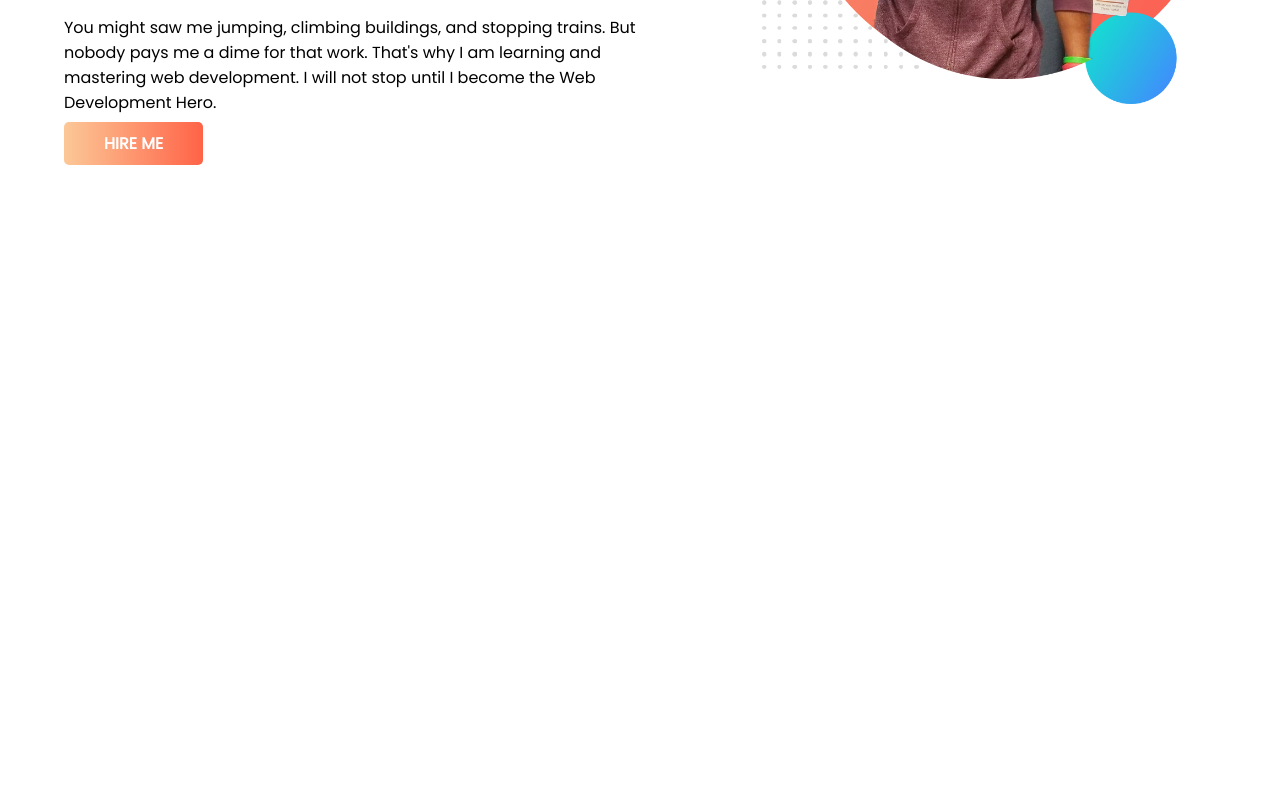
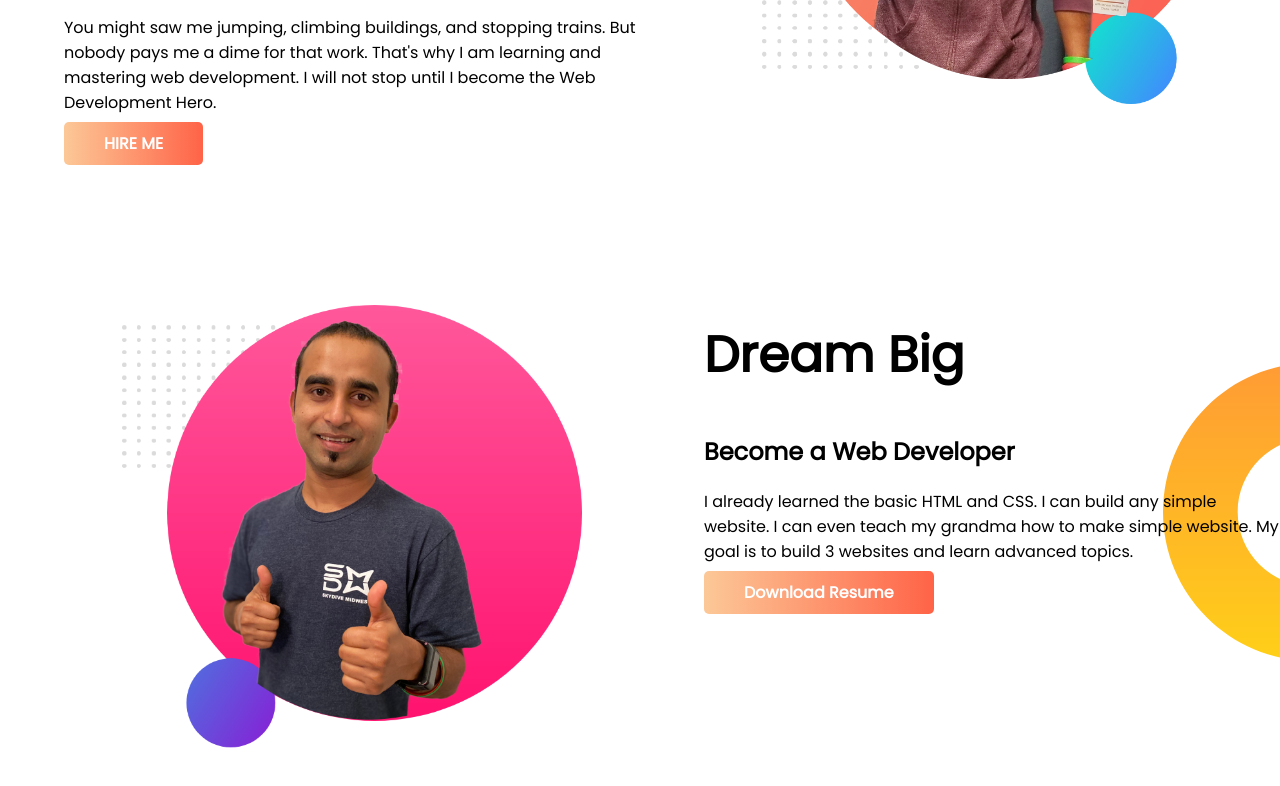
Before and after one commit to comconToukir/developer-portfolio, a plain HTML site: page index.html in a window 1280 px wide. Shown: the part 382-1168 px from the top of the page. Before the commit the page ends 800 px from the top, so only its background shows below. Drawn offline with Linux system fonts and the light colour scheme.

Commit message:
dream-big done

```diff
--- a/index.html
+++ b/index.html
@@ -26,5 +26,16 @@
         <img src="images/jhankar.png" alt="Jhankar Mahbub">
       </div>
     </section>
+    <section class="dream-big">
+      <div class="half-width">
+        <img src="images/jhankar2.png" alt="">
+      </div>
+      <div class="half-width">
+        <h1>Dream Big</h1>
+        <h2>Become a Web Developer</h2>
+        <p>I already learned the basic HTML and CSS. I can build any simple website. I can even teach my grandma how to make simple website. My goal is to build 3 websites and learn advanced topics.</p>
+        <a class="orange-button" href="" target="_blank">Download Resume</a>
+      </div>
+    </section>
   </body>
 </html>
--- a/style.css
+++ b/style.css
@@ -11,6 +11,7 @@ h1 .orange-color {
 }
 section {
   display: flex;
+  margin-bottom: 120px;
 }
 .half-width {
   width: 50%;
@@ -34,3 +35,8 @@ section {
   background-image: url(images/top-banner.png);
   background-repeat: no-repeat;
 }
+.dream-big {
+  background-image: url(images/dream-bg.png);
+  background-repeat: no-repeat;
+  background-position: right;
+}
```
